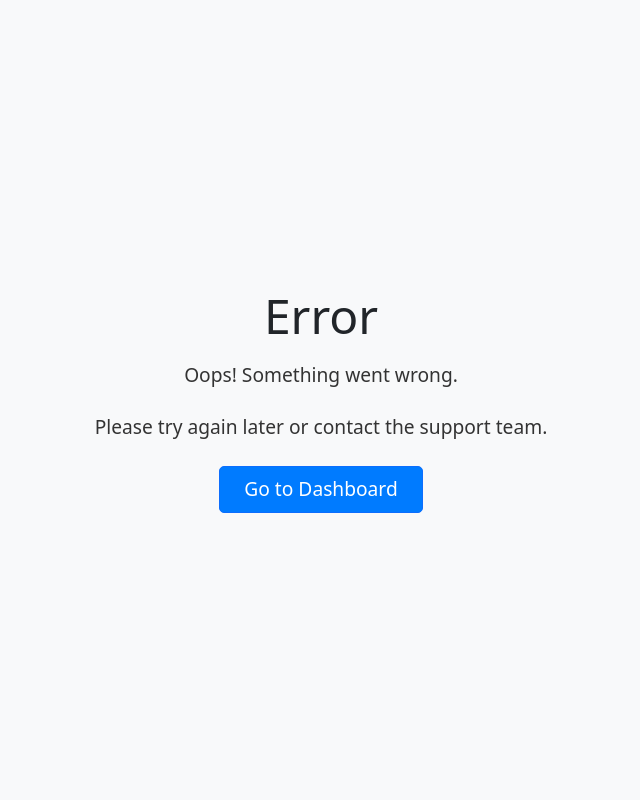
After one commit to Daniel-Shwartzman/formapp-portfolio, a Flask app: template formapp/templates/error.html in a window 1280 px wide. The commit adds this page. Shown: the whole page, without its empty margins (319-959 px from the left). Run offline with Flask 3, Linux system fonts and the light colour scheme; the template is opened without the code that fills it, so the values that code supplies are empty; some libraries are stand-ins or nearby versions.

Commit message:
added error plus update somethings

```diff
--- a/formapp/models.py
+++ b/formapp/models.py
@@ -11,7 +11,7 @@ class User(db.Model, UserMixin):
     isOfficer = db.Column(db.Boolean, default=False, nullable=False)
 
     # Remove the cascade option from the assigned_tasks relationship
-    assigned_tasks = db.relationship('Assignment', backref='user', lazy=True)
+    assignments = db.relationship('Assignment', back_populates='assigned_user', viewonly=True)
 
     @classmethod
     def assign_task(cls, user_id, task):
@@ -47,7 +47,7 @@ class Assignment(db.Model):
     user_id = db.Column(db.Integer, db.ForeignKey('user.id'))
     task = db.Column(db.String(100), nullable=False)
 
-    assigned_user = db.relationship('User', backref='assignments', lazy=True)
+    assigned_user = db.relationship('User', back_populates='assignments', viewonly=True)
 
     @classmethod
     def delete_by_task(cls, task):
--- a/formapp/routes.py
+++ b/formapp/routes.py
@@ -94,13 +94,13 @@ def index():
     if task_form.validate_on_submit():
         user_id = task_form.user.data
         task = task_form.task.data
-        user.assign_task(user_id, task)  # Use the assign_task method from the User model
+        user.assign_task(user_id, task)
 
         flash('Task assigned successfully.', 'success')
         return redirect(url_for('formapp.index'))
 
     users = User.query.all()
-    user_tasks = {user.username: [task.task for task in user.assigned_tasks] for user in users}  # Get the tasks for each user
+    user_tasks = {user.username: [assignment.task for assignment in user.assignments] for user in users}
 
     return render_template('index.html', user=user, task_form=task_form, users=users, user_tasks=user_tasks)
 
--- a/formapp/static/css/style.css
+++ b/formapp/static/css/style.css
@@ -339,3 +339,44 @@ a.button {
   height: 100px; /* Adjust the height as needed */
   margin-top: 30px; /* Adjust the margin as needed */
 }
+
+.error-container {
+  display: flex;
+  flex-direction: column;
+  align-items: center;
+  justify-content: center;
+  height: 100vh;
+  background-color: #f8f9fa;
+}
+
+.error-container h1 {
+  font-size: 3rem;
+  margin-bottom: 1rem;
+}
+
+.error-container p {
+  font-size: 1.2rem;
+  text-align: center;
+  margin-bottom: 1.5rem;
+}
+
+.error-container a {
+  display: inline-block;
+  padding: 0.5rem 1.5rem;
+  background-color: #007bff;
+  color: #fff;
+  text-decoration: none;
+  border-radius: 5px;
+  font-size: 1.2rem;
+  transition: background-color 0.3s ease;
+}
+
+.error-container a:hover {
+  background-color: #0056b3;
+}
+
+@media (max-width: 768px) {
+  .error-container {
+    padding: 2rem;
+  }
+}
--- /dev/null
+++ b/formapp/templates/error.html
@@ -0,0 +1,13 @@
+{% extends "base.html" %}
+{% block title %}IDF Forms - Error{% endblock %}
+
+{% block body %}
+<body>
+  <div class="error-container">
+    <h1>Error</h1>
+    <p>Oops! Something went wrong.</p>
+    <p>Please try again later or contact the support team.</p>
+    <a href="{{ url_for('formapp.index') }}" class="btn btn-primary">Go to Dashboard</a>
+  </div>
+</body>
+{% endblock %}
```
